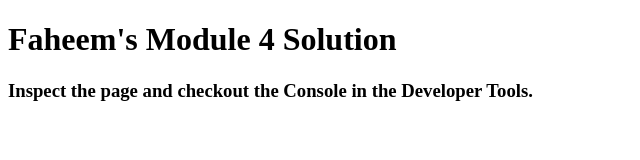
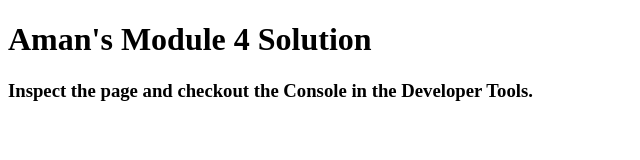
Before and after one commit to amandu25/WebDev, a plain HTML site: page module-4-solution/index.html in a window 1280 px wide. Shown: the whole page, without its empty margins (0-640 px from the left). Drawn offline with Linux system fonts and the light colour scheme.

Commit message:
Update index.html

```diff
--- a/module-4-solution/index.html
+++ b/module-4-solution/index.html
@@ -11,7 +11,7 @@
   <script src="script.js"></script>
 </head>
 <body>
-  <h1>Faheem's Module 4 Solution</h1>
+  <h1>Aman's Module 4 Solution</h1>
   <h3>Inspect the page and checkout the Console in the Developer Tools.</h3>
 </body>
 </html>
```
